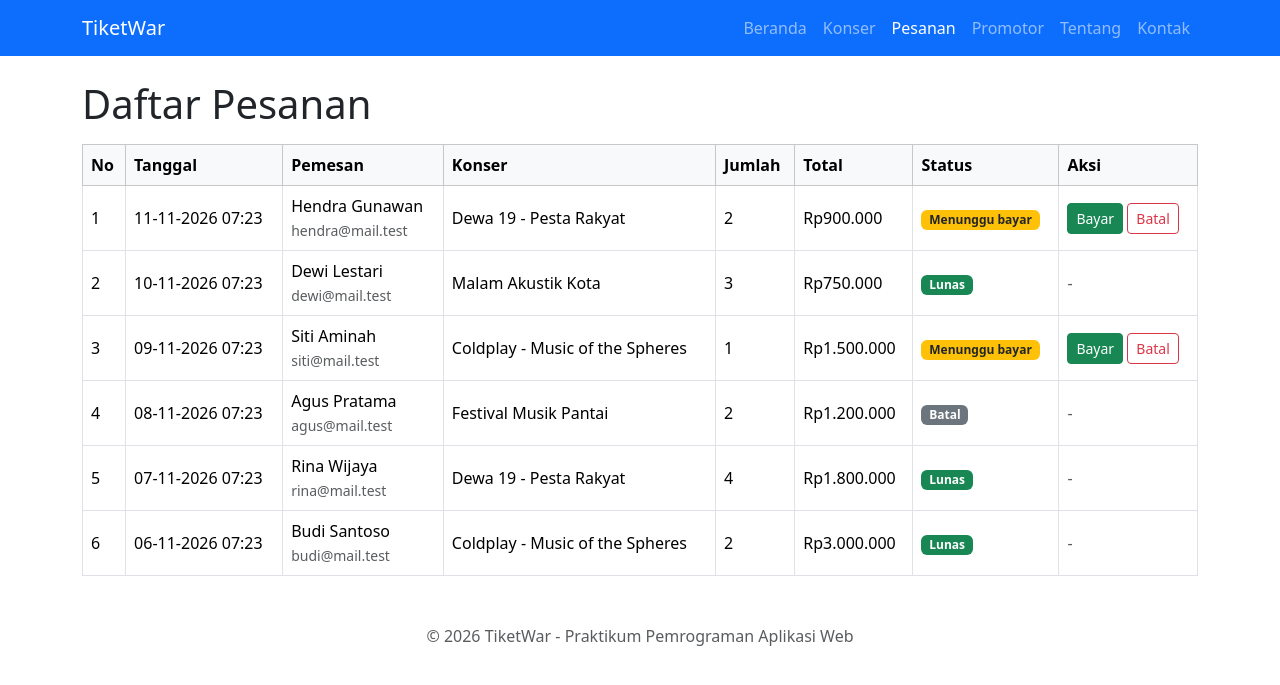
After one commit to DylanAwikAwoka/GD6_12776, a Laravel app: page /pesanan in a window 1280 px wide. The commit adds this page. Shown: the top 685 px of the page. Run offline with Laravel 12, Linux system fonts and the light colour scheme; data comes from the database, SQL or seed files in the repository.

Commit message:
Tambah daftar pesanan, bayar, dan batal

```diff
--- /dev/null
+++ b/tiketwar/app/Http/Controllers/PesananController.php
@@ -0,0 +1,112 @@
+<?php
+
+namespace App\Http\Controllers;
+
+use App\Models\Konser;
+use App\Models\Pesanan;
+use Illuminate\Http\RedirectResponse;
+use Illuminate\Http\Request;
+use Illuminate\Support\Facades\DB;
+use Illuminate\Validation\ValidationException;
+use Illuminate\View\View;
+
+class PesananController extends Controller
+{
+    public function index(): View
+    {
+        $daftarPesanan = Pesanan::with('konser')->latest()->get();
+
+        return view('pesanan', compact('daftarPesanan'));
+    }
+
+    public function create(Konser $konser): View
+    {
+        return view('pesanan-create', compact('konser'));
+    }
+
+    public function store(Request $request, Konser $konser): RedirectResponse
+    {
+        $data = $request->validate([
+            'nama_pemesan' => ['required', 'string', 'max:100'],
+            'email' => ['required', 'email', 'max:100'],
+            'jumlah' => ['required', 'integer', 'min:1'],
+        ]);
+
+        DB::transaction(function () use ($konser, $data) {
+            // Baca ulang konser sambil mengunci barisnya (sisa harus yang terbaru).
+            $terkunci = Konser::lockForUpdate()->findOrFail($konser->id);
+
+            if ($data['jumlah'] > $terkunci->sisa) {
+                throw ValidationException::withMessages([
+                    'jumlah' => 'Sisa tiket hanya ' . $terkunci->sisa . '.',
+                ]);
+            }
+
+            // Harga dan total selalu dihitung server, bukan diambil dari form.
+            Pesanan::create([
+                'konser_id' => $terkunci->id,
+                'nama_pemesan' => $data['nama_pemesan'],
+                'email' => $data['email'],
+                'jumlah' => $data['jumlah'],
+                'harga_satuan' => $terkunci->harga,
+                'total' => $terkunci->harga * $data['jumlah'],
+                'status' => Pesanan::MENUNGGU_BAYAR,
+            ]);
+
+            $terkunci->decrement('sisa', $data['jumlah']);
+        });
+
+        return redirect()->route('pesanan.index')
+            ->with('success', 'Pesanan berhasil dibuat. Status: menunggu bayar.');
+    }
+
+    public function bayar(Pesanan $pesanan): RedirectResponse
+    {
+        $berhasil = DB::transaction(function () use ($pesanan) {
+            $terkunci = Pesanan::lockForUpdate()->findOrFail($pesanan->id);
+
+            if ($terkunci->status !== Pesanan::MENUNGGU_BAYAR) {
+                return false;
+            }
+
+            $terkunci->update(['status' => Pesanan::LUNAS]);
+
+            return true;
+        });
+
+        if (! $berhasil) {
+            return redirect()->route('pesanan.index')
+                ->with('error', 'Hanya pesanan menunggu bayar yang bisa dibayar.');
+        }
+
+        return redirect()->route('pesanan.index')
+            ->with('success', 'Pesanan ditandai lunas.');
+    }
+
+    public function batal(Pesanan $pesanan): RedirectResponse
+    {
+        $berhasil = DB::transaction(function () use ($pesanan) {
+            $terkunci = Pesanan::lockForUpdate()->findOrFail($pesanan->id);
+
+            if ($terkunci->status !== Pesanan::MENUNGGU_BAYAR) {
+                return false;
+            }
+
+            // Stok dikembalikan dan status diubah dalam satu transaksi.
+            Konser::lockForUpdate()->findOrFail($terkunci->konser_id)
+                ->increment('sisa', $terkunci->jumlah);
+
+            $terkunci->update(['status' => Pesanan::BATAL]);
+
+            return true;
+        });
+
+        if (! $berhasil) {
+            return redirect()->route('pesanan.index')
+                ->with('error', 'Hanya pesanan menunggu bayar yang bisa dibatalkan.');
+        }
+
+        return redirect()->route('pesanan.index')
+            ->with('success', 'Pesanan dibatalkan dan stok dikembalikan.');
+    }
+}
--- a/tiketwar/app/Models/Konser.php
+++ b/tiketwar/app/Models/Konser.php
@@ -4,6 +4,7 @@ namespace App\Models;
 
 use Illuminate\Database\Eloquent\Model;
 use Illuminate\Database\Eloquent\Relations\BelongsTo;
+use Illuminate\Database\Eloquent\Relations\HasMany;
 
 class Konser extends Model
 {
@@ -21,4 +22,9 @@ class Konser extends Model
     {
         return $this->belongsTo(Promotor::class);
     }
+
+    public function pesanans(): HasMany
+    {
+        return $this->hasMany(Pesanan::class);
+    }
 }
--- /dev/null
+++ b/tiketwar/app/Models/Pesanan.php
@@ -0,0 +1,28 @@
+<?php
+
+namespace App\Models;
+
+use Illuminate\Database\Eloquent\Model;
+use Illuminate\Database\Eloquent\Relations\BelongsTo;
+
+class Pesanan extends Model
+{
+    public const MENUNGGU_BAYAR = 'menunggu_bayar';
+    public const LUNAS = 'lunas';
+    public const BATAL = 'batal';
+
+    protected $fillable = [
+        'konser_id',
+        'nama_pemesan',
+        'email',
+        'jumlah',
+        'harga_satuan',
+        'total',
+        'status',
+    ];
+
+    public function konser(): BelongsTo
+    {
+        return $this->belongsTo(Konser::class);
+    }
+}
--- a/tiketwar/database/seeders/DatabaseSeeder.php
+++ b/tiketwar/database/seeders/DatabaseSeeder.php
@@ -45,5 +45,7 @@ class DatabaseSeeder extends Seeder
             'nama' => 'Malam Akustik Kota', 'kota' => 'Bandung',
             'harga' => 250000, 'sisa' => 60, 'tanggal' => '2027-01-30',
         ]);
+
+        $this->call(PesananSeeder::class);
     }
 }
--- a/tiketwar/resources/views/konser-detail.blade.php
+++ b/tiketwar/resources/views/konser-detail.blade.php
@@ -15,7 +15,8 @@
             <p>{!! nl2br(e($konser->deskripsi)) !!}</p>
         @endif
         @if ($konser->sisa > 0)
-            <button class="btn btn-primary">War Tiket Sekarang</button>
+            <a href="{{ route('pesanan.create', $konser) }}"
+               class="btn btn-primary">War Tiket Sekarang</a>
         @else
             <button class="btn btn-secondary" disabled>Sold Out</button>
         @endif
--- /dev/null
+++ b/tiketwar/resources/views/partials/badge-status.blade.php
@@ -0,0 +1,7 @@
+@if ($status === 'lunas')
+    <span class="badge bg-success">Lunas</span>
+@elseif ($status === 'menunggu_bayar')
+    <span class="badge bg-warning text-dark">Menunggu bayar</span>
+@else
+    <span class="badge bg-secondary">Batal</span>
+@endif
--- a/tiketwar/resources/views/partials/navbar.blade.php
+++ b/tiketwar/resources/views/partials/navbar.blade.php
@@ -4,6 +4,7 @@
         <ul class="navbar-nav">
             <li class="nav-item"><a class="nav-link {{ request()->routeIs('home') ? 'active' : '' }}" href="{{ route('home') }}">Beranda</a></li>
             <li class="nav-item"><a class="nav-link {{ request()->routeIs('konser.*') ? 'active' : '' }}" href="{{ route('konser.index') }}">Konser</a></li>
+            <li class="nav-item"><a class="nav-link {{ request()->routeIs('pesanan.*') ? 'active' : '' }}" href="{{ route('pesanan.index') }}">Pesanan</a></li>
             <li class="nav-item"><a class="nav-link {{ request()->routeIs('promotor.*') ? 'active' : '' }}" href="{{ route('promotor.index') }}">Promotor</a></li>
             <li class="nav-item"><a class="nav-link {{ request()->routeIs('tentang') ? 'active' : '' }}" href="{{ route('tentang') }}">Tentang</a></li>
             <li class="nav-item"><a class="nav-link {{ request()->routeIs('kontak') ? 'active' : '' }}" href="{{ route('kontak') }}">Kontak</a></li>
--- /dev/null
+++ b/tiketwar/resources/views/pesanan.blade.php
@@ -0,0 +1,63 @@
+@extends('layouts.main')
+
+@section('title', 'Daftar Pesanan')
+
+@section('content')
+<h1 class="mb-3">Daftar Pesanan</h1>
+
+<table class="table table-bordered align-middle">
+    <thead class="table-light">
+        <tr>
+            <th>No</th>
+            <th>Tanggal</th>
+            <th>Pemesan</th>
+            <th>Konser</th>
+            <th>Jumlah</th>
+            <th>Total</th>
+            <th>Status</th>
+            <th>Aksi</th>
+        </tr>
+    </thead>
+    <tbody>
+        @forelse ($daftarPesanan as $pesanan)
+            <tr>
+                <td>{{ $loop->iteration }}</td>
+                <td>{{ $pesanan->created_at->format('d-m-Y H:i') }}</td>
+                <td>{{ $pesanan->nama_pemesan }}<br>
+                    <small class="text-muted">{{ $pesanan->email }}</small></td>
+                <td>{{ $pesanan->konser->nama }}</td>
+                <td>{{ $pesanan->jumlah }}</td>
+                <td>Rp{{ number_format($pesanan->total, 0, ',', '.') }}</td>
+                <td>
+                    @include('partials.badge-status', ['status' => $pesanan->status])
+                </td>
+                <td>
+                    @if ($pesanan->status === 'menunggu_bayar')
+                        <form action="{{ route('pesanan.bayar', $pesanan) }}"
+                              method="POST" class="d-inline">
+                            @csrf
+                            @method('PATCH')
+                            <button type="submit"
+                                    class="btn btn-sm btn-success">Bayar</button>
+                        </form>
+                        <form action="{{ route('pesanan.batal', $pesanan) }}"
+                              method="POST" class="d-inline"
+                              onsubmit="return confirm('Batalkan pesanan ini?')">
+                            @csrf
+                            @method('PATCH')
+                            <button type="submit"
+                                    class="btn btn-sm btn-outline-danger">Batal</button>
+                        </form>
+                    @else
+                        <span class="text-muted">-</span>
+                    @endif
+                </td>
+            </tr>
+        @empty
+            <tr>
+                <td colspan="8" class="text-center">Belum ada pesanan.</td>
+            </tr>
+        @endforelse
+    </tbody>
+</table>
+@endsection
--- a/tiketwar/routes/web.php
+++ b/tiketwar/routes/web.php
@@ -1,6 +1,7 @@
 <?php
 
 use App\Http\Controllers\KonserController;
+use App\Http\Controllers\PesananController;
 use App\Http\Controllers\PromotorController;
 use App\Models\Konser;
 use App\Models\Promotor;
@@ -39,4 +40,16 @@ Route::put('/promotor/{id}', [PromotorController::class, 'update'])
 Route::delete('/promotor/{id}', [PromotorController::class, 'destroy'])
     ->whereNumber('id')->name('promotor.destroy');
 
+// Transaksi dan Laporan: pesanan
+Route::get('/konser/{konser}/pesan', [PesananController::class, 'create'])
+    ->whereNumber('konser')->name('pesanan.create');
+Route::post('/konser/{konser}/pesan', [PesananController::class, 'store'])
+    ->whereNumber('konser')->name('pesanan.store');
+
+Route::get('/pesanan', [PesananController::class, 'index'])->name('pesanan.index');
+Route::patch('/pesanan/{pesanan}/bayar', [PesananController::class, 'bayar'])
+    ->whereNumber('pesanan')->name('pesanan.bayar');
+Route::patch('/pesanan/{pesanan}/batal', [PesananController::class, 'batal'])
+    ->whereNumber('pesanan')->name('pesanan.batal');
+
 Route::view('/kontak', 'kontak')->name('kontak');
```
Also changed, not shown: tiketwar/database/seeders/PesananSeeder.php (added, +68 -0 lines), tiketwar/resources/views/pesanan-create.blade.php (added, +56 -0 lines), README.md, tiketwar/database/migrations/2026_11_12_070353_create_pesanans_table.php (added).
